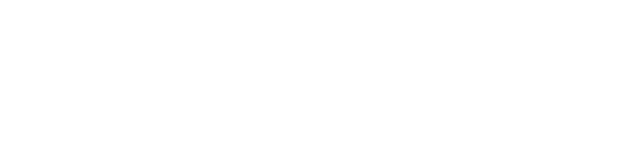
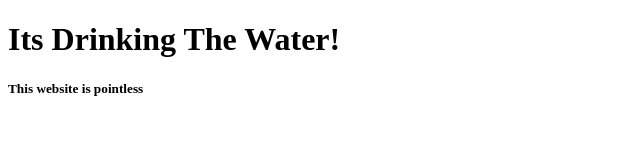
Before and after one commit to Its-Drinking-The-Water/Its-Drinking-The-Water.github.io, a plain HTML site: page index.html in a window 1280 px wide. Shown: the whole page, without its empty margins (0-640 px from the left). Drawn offline with Linux system fonts and the light colour scheme.

Commit message:
Update index.html
why am i doing this

```diff
--- a/index.html
+++ b/index.html
@@ -3,5 +3,7 @@
   <head>
   </head>
   <body>
+    <h1>Its Drinking The Water!</h1>
+    <h5>This website is pointless</h5>
   </body>
 </html>
```
